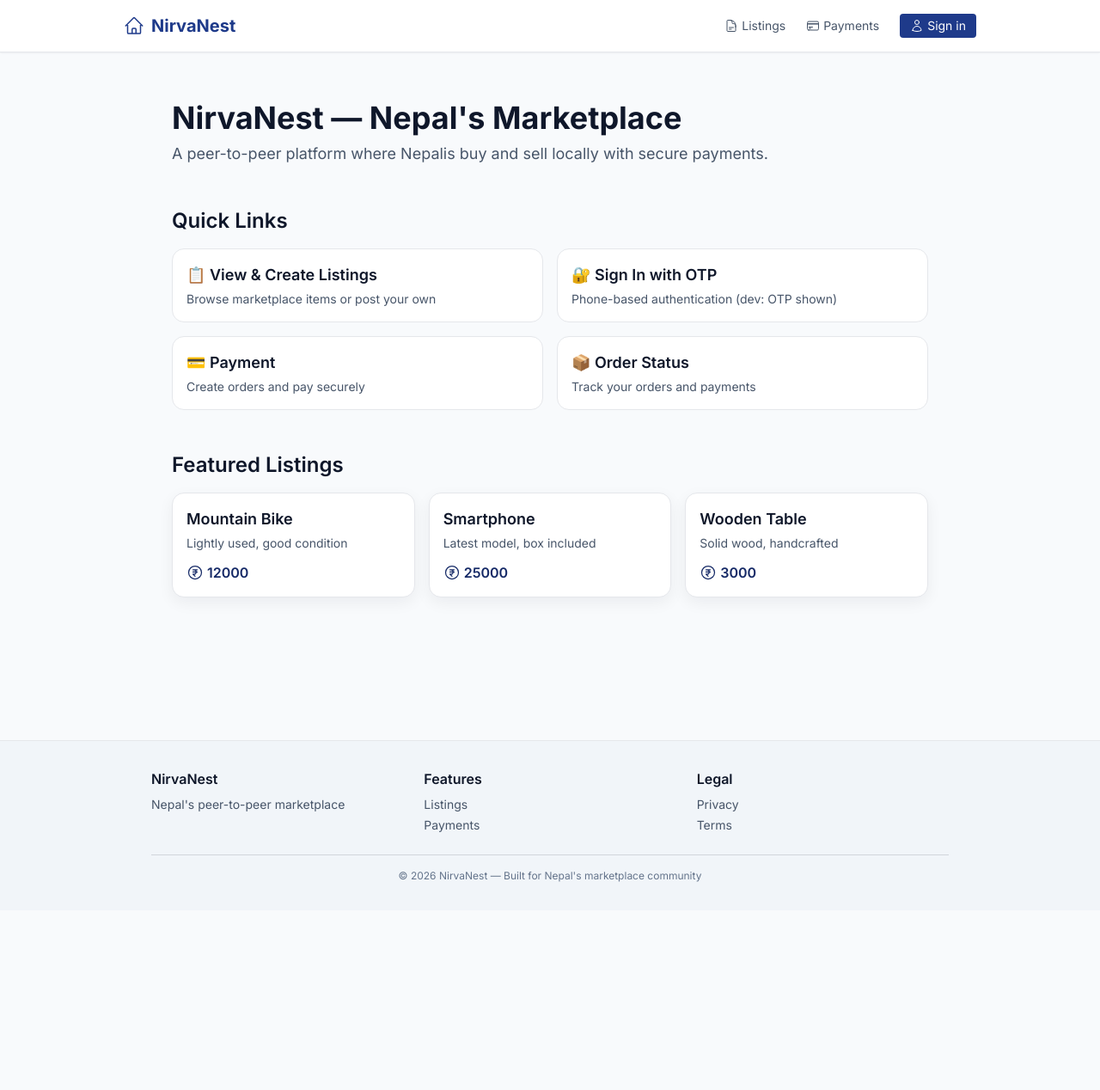
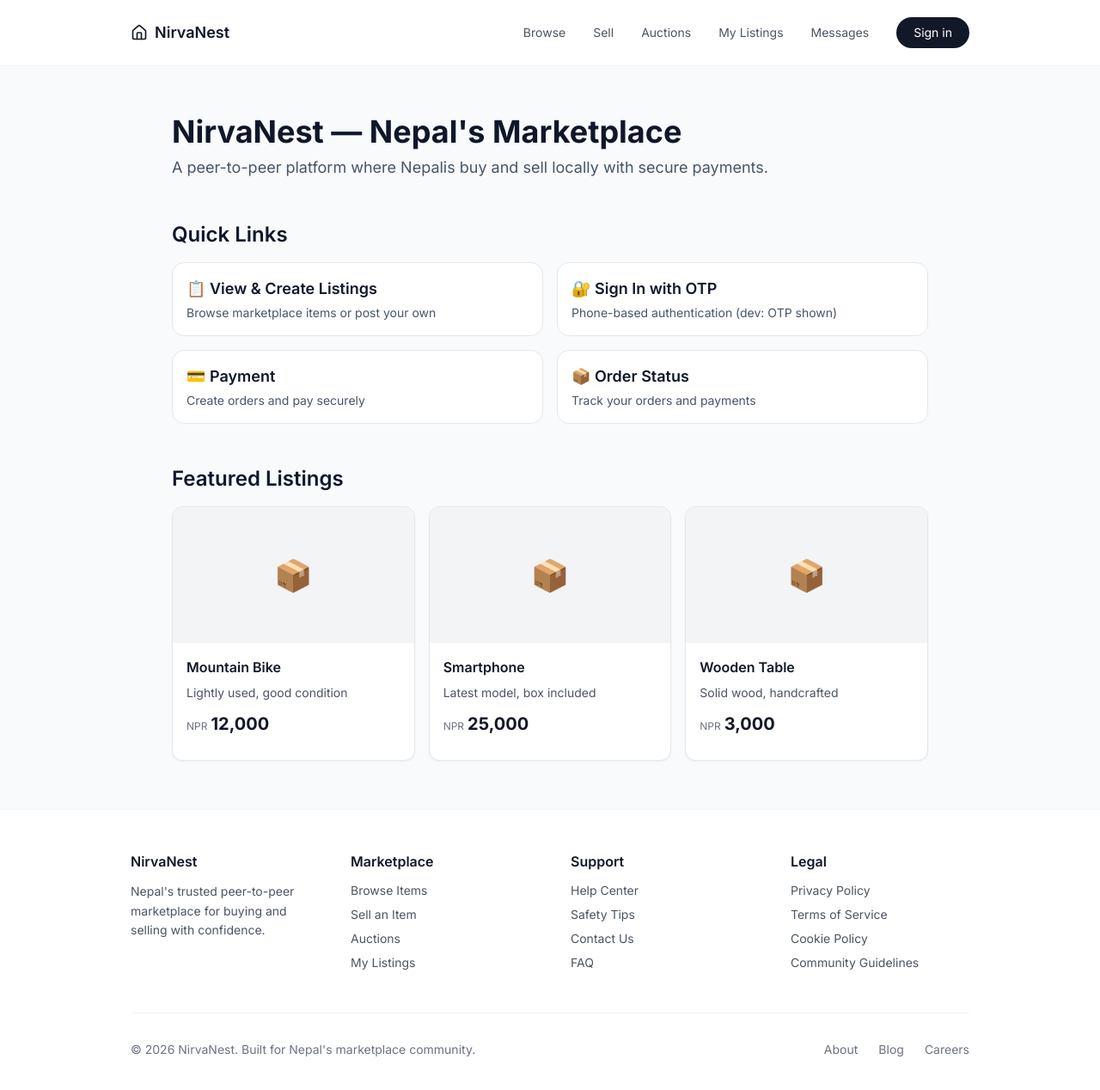
Before and after one commit to abhinav0014/NirvaNest, a Next.js app in the folder frontend/: page / in a window 1280 px wide. Shown: the top 1268 px of the page at 86% size. Before the commit the page ends 1059 px from the top, so only its background shows below. Built offline with nearby package versions, Linux system fonts and the light colour scheme.

Commit message:
make some fine compoments adjustments

```diff
--- a/frontend/components/Button.tsx
+++ b/frontend/components/Button.tsx
@@ -1,36 +1,50 @@
 "use client"
-import React from 'react'
-import clsx from 'clsx'
+import React from 'react';
+import { Loader2 } from 'lucide-react';
 
 type ButtonProps = React.ButtonHTMLAttributes<HTMLButtonElement> & {
-  variant?: 'primary' | 'secondary' | 'danger'
-  size?: 'sm' | 'md' | 'lg'
-  loading?: boolean
-}
+  variant?: 'primary' | 'secondary' | 'outline' | 'ghost' | 'danger';
+  size?: 'sm' | 'md' | 'lg';
+  loading?: boolean;
+  fullWidth?: boolean;
+};
 
-export default function Button({ children, className = '', variant = 'primary', size = 'md', loading = false, ...props }: ButtonProps) {
-  const baseStyles = "inline-flex items-center gap-2 rounded font-medium transition disabled:opacity-50 disabled:cursor-not-allowed"
+export default function Button({
+  children,
+  className = '',
+  variant = 'primary',
+  size = 'md',
+  loading = false,
+  fullWidth = false,
+  disabled,
+  ...props
+}: ButtonProps) {
+  const baseStyles = 'inline-flex items-center justify-center gap-2 rounded-lg font-medium transition-all duration-200 disabled:opacity-50 disabled:cursor-not-allowed focus:outline-none focus:ring-2 focus:ring-offset-2';
 
   const variants = {
-    primary: "bg-primary-500 text-white hover:bg-primary-600",
-    secondary: "bg-slate-200 text-slate-900 hover:bg-slate-300",
-    danger: "bg-danger text-white hover:bg-red-600"
-  }
+    primary: 'bg-gray-900 text-white hover:bg-gray-800 focus:ring-gray-900',
+    secondary: 'bg-gray-100 text-gray-900 hover:bg-gray-200 focus:ring-gray-500',
+    outline: 'border-2 border-gray-300 text-gray-700 hover:bg-gray-50 focus:ring-gray-500',
+    ghost: 'text-gray-700 hover:bg-gray-100 focus:ring-gray-500',
+    danger: 'bg-red-600 text-white hover:bg-red-700 focus:ring-red-600'
+  };
 
   const sizes = {
-    sm: "px-3 py-1 text-sm",
-    md: "px-4 py-2 text-base",
-    lg: "px-6 py-3 text-lg"
-  }
+    sm: 'px-3 py-1.5 text-sm',
+    md: 'px-5 py-2.5 text-sm',
+    lg: 'px-6 py-3 text-base'
+  };
+
+  const widthClass = fullWidth ? 'w-full' : '';
 
   return (
     <button
       {...props}
-      disabled={loading || props.disabled}
-      className={clsx(baseStyles, variants[variant], sizes[size], className)}
+      disabled={loading || disabled}
+      className={`${baseStyles} ${variants[variant]} ${sizes[size]} ${widthClass} ${className}`}
     >
-      {loading ? <span className="animate-spin">⟳</span> : null}
+      {loading && <Loader2 className="w-4 h-4 animate-spin" />}
       {children}
     </button>
-  )
+  );
 }
--- a/frontend/components/Card.tsx
+++ b/frontend/components/Card.tsx
@@ -1,16 +1,33 @@
-import React from 'react'
-import clsx from 'clsx'
+import React from 'react';
 
 type CardProps = {
-  children: React.ReactNode
-  className?: string
-  hover?: boolean
-}
+  children: React.ReactNode;
+  className?: string;
+  hover?: boolean;
+  padding?: 'none' | 'sm' | 'md' | 'lg';
+};
 
-export default function Card({ children, className = '', hover = false }: CardProps){
+export default function Card({
+  children,
+  className = '',
+  hover = false,
+  padding = 'md'
+}: CardProps) {
+  const paddingClasses = {
+    none: 'p-0',
+    sm: 'p-3',
+    md: 'p-5',
+    lg: 'p-6'
+  };
+
+  const baseClasses = 'bg-white border border-gray-200 rounded-xl shadow-sm';
+  const hoverClasses = hover
+    ? 'hover:shadow-md hover:border-gray-300 transition-all duration-200 cursor-pointer'
+    : '';
+
   return (
-    <div className={clsx("bg-white border border-neutral-200 rounded-lg p-4 shadow-card", hover && "hover:shadow-lg hover:border-primary-200 transition", className)}>
+    <div className={`${baseClasses} ${hoverClasses} ${paddingClasses[padding]} ${className}`}>
       {children}
     </div>
-  )
+  );
 }
--- a/frontend/components/Footer.tsx
+++ b/frontend/components/Footer.tsx
@@ -1,34 +1,122 @@
-import React from 'react'
+import React from 'react';
 
-export default function Footer(){
-  const currentYear = new Date().getFullYear()
+export default function Footer() {
+  const currentYear = new Date().getFullYear();
+
   return (
-    <footer className="mt-auto py-8 border-t border-neutral-200 bg-slate-100">
-      <div className="container">
-        <div className="grid grid-cols-1 sm:grid-cols-3 gap-6 mb-6">
+    <footer className="mt-auto bg-white border-t border-gray-100">
+      <div className="container mx-auto px-6 py-12">
+        <div className="grid grid-cols-1 sm:grid-cols-2 lg:grid-cols-4 gap-8 lg:gap-12 mb-12">
+          {/* Brand Section */}
           <div>
-            <h4 className="font-semibold mb-2">NirvaNest</h4>
-            <p className="text-sm text-slate-600">Nepal's peer-to-peer marketplace</p>
+            <h4 className="font-semibold text-gray-900 mb-3">NirvaNest</h4>
+            <p className="text-sm text-gray-600 leading-relaxed">
+              Nepal's trusted peer-to-peer marketplace for buying and selling with confidence.
+            </p>
           </div>
+
+          {/* Marketplace Links */}
           <div>
-            <h4 className="font-semibold mb-2">Features</h4>
-            <ul className="text-sm text-slate-600 space-y-1">
-              <li><a href="/listings" className="hover:text-primary-500">Listings</a></li>
-              <li><a href="/payments" className="hover:text-primary-500">Payments</a></li>
+            <h4 className="font-semibold text-gray-900 mb-3">Marketplace</h4>
+            <ul className="text-sm text-gray-600 space-y-2">
+              <li>
+                <a href="/browse" className="hover:text-gray-900 transition-colors">
+                  Browse Items
+                </a>
+              </li>
+              <li>
+                <a href="/sell" className="hover:text-gray-900 transition-colors">
+                  Sell an Item
+                </a>
+              </li>
+              <li>
+                <a href="/auctions" className="hover:text-gray-900 transition-colors">
+                  Auctions
+                </a>
+              </li>
+              <li>
+                <a href="/my-listings" className="hover:text-gray-900 transition-colors">
+                  My Listings
+                </a>
+              </li>
             </ul>
           </div>
+
+          {/* Support Links */}
           <div>
-            <h4 className="font-semibold mb-2">Legal</h4>
-            <ul className="text-sm text-slate-600 space-y-1">
-              <li><a href="#" className="hover:text-primary-500">Privacy</a></li>
-              <li><a href="#" className="hover:text-primary-500">Terms</a></li>
+            <h4 className="font-semibold text-gray-900 mb-3">Support</h4>
+            <ul className="text-sm text-gray-600 space-y-2">
+              <li>
+                <a href="/help" className="hover:text-gray-900 transition-colors">
+                  Help Center
+                </a>
+              </li>
+              <li>
+                <a href="/safety" className="hover:text-gray-900 transition-colors">
+                  Safety Tips
+                </a>
+              </li>
+              <li>
+                <a href="/contact" className="hover:text-gray-900 transition-colors">
+                  Contact Us
+                </a>
+              </li>
+              <li>
+                <a href="/faq" className="hover:text-gray-900 transition-colors">
+                  FAQ
+                </a>
+              </li>
+            </ul>
+          </div>
+
+          {/* Legal Links */}
+          <div>
+            <h4 className="font-semibold text-gray-900 mb-3">Legal</h4>
+            <ul className="text-sm text-gray-600 space-y-2">
+              <li>
+                <a href="/privacy" className="hover:text-gray-900 transition-colors">
+                  Privacy Policy
+                </a>
+              </li>
+              <li>
+                <a href="/terms" className="hover:text-gray-900 transition-colors">
+                  Terms of Service
+                </a>
+              </li>
+              <li>
+                <a href="/cookies" className="hover:text-gray-900 transition-colors">
+                  Cookie Policy
+                </a>
+              </li>
+              <li>
+                <a href="/guidelines" className="hover:text-gray-900 transition-colors">
+                  Community Guidelines
+                </a>
+              </li>
             </ul>
           </div>
         </div>
-        <div className="text-center text-xs text-slate-500 border-t border-neutral-300 pt-4">
-          © {currentYear} NirvaNest — Built for Nepal's marketplace community
+
+        {/* Bottom Section */}
+        <div className="border-t border-gray-100 pt-8">
+          <div className="flex flex-col sm:flex-row justify-between items-center gap-4">
+            <p className="text-sm text-gray-500">
+              © {currentYear} NirvaNest. Built for Nepal's marketplace community.
+            </p>
+            <div className="flex items-center gap-6">
+              <a href="/about" className="text-sm text-gray-500 hover:text-gray-900 transition-colors">
+                About
+              </a>
+              <a href="/blog" className="text-sm text-gray-500 hover:text-gray-900 transition-colors">
+                Blog
+              </a>
+              <a href="/careers" className="text-sm text-gray-500 hover:text-gray-900 transition-colors">
+                Careers
+              </a>
+            </div>
+          </div>
         </div>
       </div>
     </footer>
-  )
+  );
 }
--- a/frontend/components/ListingCard.tsx
+++ b/frontend/components/ListingCard.tsx
@@ -1,35 +1,99 @@
-import React from 'react'
-import Card from './Card'
-import { CurrencyRupeeIcon } from '@heroicons/react/24/outline'
-import Link from 'next/link'
+import React from 'react';
+import Card from './Card';
 
-type Props = {
-  id?: string
-  title: string
-  price: number
-  currency?: string
-  description?: string
-  href?: string
-}
+type ListingCardProps = {
+  id?: string;
+  title: string;
+  price: number;
+  currency?: string;
+  description?: string;
+  location?: string;
+  imageUrl?: string;
+  condition?: string;
+  category?: string;
+  postedAt?: string;
+  href?: string;
+  onClick?: () => void;
+};
 
-export default function ListingCard({ id, title, price, currency = 'NPR', description, href }: Props){
+export default function ListingCard({
+  title,
+  price,
+  currency = 'NPR',
+  description,
+  location,
+  imageUrl,
+  condition,
+  category,
+  postedAt,
+  href,
+  onClick
+}: ListingCardProps) {
   const content = (
-    <Card className="flex flex-col" hover={!!href}>
-      <div className="flex items-start justify-between gap-2">
-        <div>
-          <h3 className="font-semibold text-lg text-slate-900">{title}</h3>
-          {description && <p className="mt-1 text-sm text-slate-600">{description}</p>}
+    <Card
+      className="overflow-hidden group"
+      hover={!!onClick || !!href}
+      padding="none"
+    >
+      {/* Image Section */}
+      <div className="relative aspect-video bg-gray-100 overflow-hidden">
+        {imageUrl ? (
+          <img
+            src={imageUrl}
+            alt={title}
+            className="w-full h-full object-cover group-hover:scale-105 transition-transform duration-300"
+          />
+        ) : (
+          <div className="w-full h-full flex items-center justify-center text-gray-400">
+            <span className="text-4xl">📦</span>
+          </div>
+        )}
+        {condition && (
+          <span className="absolute top-3 left-3 bg-white px-2 py-1 rounded-md text-xs font-medium text-gray-700 shadow-sm">
+            {condition}
+          </span>
+        )}
+        {category && (
+          <span className="absolute top-3 right-3 bg-gray-900 text-white px-2 py-1 rounded-md text-xs font-medium">
+            {category}
+          </span>
+        )}
+      </div>
+
+      {/* Content Section */}
+      <div className="p-4">
+        <h3 className="font-semibold text-base text-gray-900 line-clamp-2 mb-2">
+          {title}
+        </h3>
+
+        {description && (
+          <p className="text-sm text-gray-600 line-clamp-2 mb-3">
+            {description}
+          </p>
+        )}
+
+        <div className="flex items-baseline gap-1 mb-3">
+          <span className="text-xs text-gray-500">{currency}</span>
+          <span className="text-xl font-bold text-gray-900">
+            {price.toLocaleString()}
+          </span>
+        </div>
+
+        <div className="flex items-center justify-between text-xs text-gray-500">
+          {location && <span>📍 {location}</span>}
+          {postedAt && <span>{postedAt}</span>}
         </div>
       </div>
-      <div className="mt-3 flex items-center gap-1 text-primary-600 font-semibold">
-        <CurrencyRupeeIcon className="w-5 h-5" />
-        <span>{price}</span>
-      </div>
     </Card>
-  )
+  );
 
-  if(href){
-    return <Link href={href}>{content}</Link>
+  if (href) {
+    return <a href={href} onClick={onClick}>{content}</a>;
   }
-  return content
+
+  if (onClick) {
+    return <div onClick={onClick}>{content}</div>;
+  }
+
+  return content;
 }
--- a/frontend/components/Navbar.tsx
+++ b/frontend/components/Navbar.tsx
@@ -1,31 +1,143 @@
-"use client"
-import Link from 'next/link'
-import React from 'react'
-import { HomeIcon, DocumentTextIcon, CreditCardIcon, UserIcon } from '@heroicons/react/24/outline'
+import React, { useState } from 'react';
+import { Home, Menu, X } from 'lucide-react';
 
-export default function Navbar(){
+export default function Navbar() {
+  const [mobileMenuOpen, setMobileMenuOpen] = useState(false);
+
   return (
-    <nav className="bg-white shadow-sm border-b border-neutral-200">
-      <div className="container flex items-center justify-between p-4">
-        <Link href="/" className="font-bold text-xl text-primary-500 flex items-center gap-2 hover:opacity-80 transition">
-          <HomeIcon className="w-6 h-6" />
-          NirvaNest
-        </Link>
-        <div className="flex items-center gap-6">
-          <Link href="/listings" className="text-sm text-slate-600 hover:text-primary-500 transition flex items-center gap-1">
-            <DocumentTextIcon className="w-4 h-4" />
-            Listings
-          </Link>
-          <Link href="/payments" className="text-sm text-slate-600 hover:text-primary-500 transition flex items-center gap-1">
-            <CreditCardIcon className="w-4 h-4" />
-            Payments
-          </Link>
-          <Link href="/auth" className="text-sm bg-primary-500 text-white px-3 py-1 rounded hover:bg-primary-600 transition flex items-center gap-1">
-            <UserIcon className="w-4 h-4" />
+    <>
+      <nav className="bg-white border-b border-gray-100 relative z-50">
+        <div className="container mx-auto px-6">
+          <div className="flex items-center justify-between py-5">
+            {/* Logo */}
+            <a
+              href="/"
+              className="font-semibold text-lg text-gray-900 flex items-center gap-2 hover:text-blue-600 transition-colors"
+            >
+              <Home className="w-5 h-5" />
+              <span>NirvaNest</span>
+            </a>
+
+            {/* Desktop Navigation */}
+            <div className="hidden md:flex items-center gap-8">
+              <a
+                href="/browse"
+                className="text-sm font-medium text-gray-600 hover:text-gray-900 transition-colors"
+              >
+                Browse
+              </a>
+              <a
+                href="/sell"
+                className="text-sm font-medium text-gray-600 hover:text-gray-900 transition-colors"
+              >
+                Sell
+              </a>
+              <a
+                href="/auctions"
+                className="text-sm font-medium text-gray-600 hover:text-gray-900 transition-colors"
+              >
+                Auctions
+              </a>
+              <a
+                href="/my-listings"
+                className="text-sm font-medium text-gray-600 hover:text-gray-900 transition-colors"
+              >
+                My Listings
+              </a>
+              <a
+                href="/messages"
+                className="text-sm font-medium text-gray-600 hover:text-gray-900 transition-colors"
+              >
+                Messages
+              </a>
+              <a
+                href="/auth"
+                className="text-sm font-medium bg-gray-900 text-white px-5 py-2 rounded-full hover:bg-gray-800 transition-colors"
+              >
+                Sign in
+              </a>
+            </div>
+
+            {/* Mobile Menu Button */}
+            <button
+              onClick={() => setMobileMenuOpen(!mobileMenuOpen)}
+              className="md:hidden p-2 text-gray-600 hover:text-gray-900 transition-colors relative z-50"
+              aria-label="Toggle menu"
+            >
+              {mobileMenuOpen ? (
+                <X className="w-5 h-5" />
+              ) : (
+                <Menu className="w-5 h-5" />
+              )}
+            </button>
+          </div>
+        </div>
+      </nav>
+
+      {/* Mobile Full Screen Menu Overlay */}
+      <div
+        className={`md:hidden fixed inset-0 bg-white z-40 transition-transform duration-300 ease-out ${
+          mobileMenuOpen ? 'translate-x-0' : 'translate-x-full'
+        }`}
+      >
+        <div className="flex flex-col items-start justify-start h-full px-8 pt-32 gap-8">
+          <a
+            href="/browse"
+            onClick={() => setMobileMenuOpen(false)}
+            className="text-xl font-medium text-gray-700 hover:text-gray-900 transition-colors"
+          >
+            Browse
+          </a>
+
+          <a
+            href="/sell"
+            onClick={() => setMobileMenuOpen(false)}
+            className="text-xl font-medium text-gray-700 hover:text-gray-900 transition-colors"
+          >
+            Sell
+          </a>
+
+          <a
+            href="/auctions"
+            onClick={() => setMobileMenuOpen(false)}
+            className="text-xl font-medium text-gray-700 hover:text-gray-900 transition-colors"
+          >
+            Auctions
+          </a>
+
+          <a
+            href="/my-listings"
+            onClick={() => setMobileMenuOpen(false)}
+            className="text-xl font-medium text-gray-700 hover:text-gray-900 transition-colors"
+          >
+            My Listings
+          </a>
+
+          <a
+            href="/messages"
+            onClick={() => setMobileMenuOpen(false)}
+            className="text-xl font-medium text-gray-700 hover:text-gray-900 transition-colors"
+          >
+            Messages
+          </a>
+
+          <a
+            href="/auth"
+            onClick={() => setMobileMenuOpen(false)}
+            className="text-xl font-medium bg-gray-900 text-white px-6 py-3 rounded-full hover:bg-gray-800 transition-colors mt-4"
+          >
             Sign in
-          </Link>
+          </a>
         </div>
       </div>
-    </nav>
-  )
+
+      {/* Backdrop */}
+      {mobileMenuOpen && (
+        <div
+          className="md:hidden fixed inset-0 bg-black bg-opacity-20 z-30 transition-opacity duration-300"
+          onClick={() => setMobileMenuOpen(false)}
+        />
+      )}
+    </>
+  );
 }
```
Also changed, not shown: frontend/components/Skeleton.tsx (+33 -12 lines).
